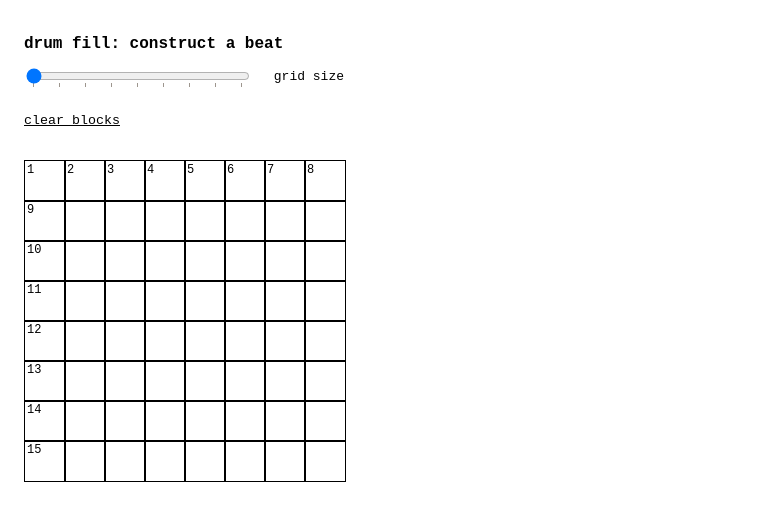
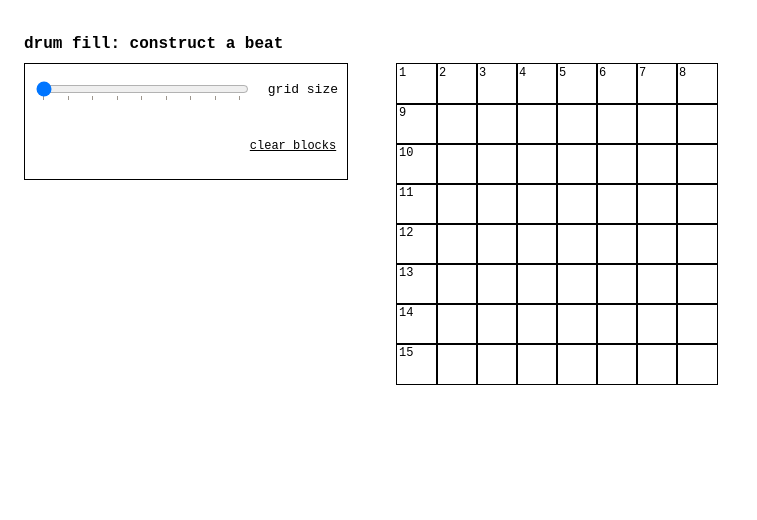
Before and after one commit to thisisparker/fill-harmonics, a website built with Vite: page index.html in a window 1280 px wide. Shown: the whole page, without its empty margins (0-757 px from the left). Built offline with nearby package versions, Linux system fonts and the light colour scheme.

Commit message:
some styling changes

```diff
--- a/src/main.js
+++ b/src/main.js
@@ -153,14 +153,6 @@ function createGrid() {
 function createSliderComponents() {
     const sizeSliderContainer = document.createElement("div");
     sizeSliderContainer.classList.add("size-slider-container");
-    const computedCellSize = parseInt(
-        window
-            .getComputedStyle(document.documentElement)
-            .getPropertyValue("--cell-size"),
-        10
-    );
-    sizeSliderContainer.style.width = `${computedCellSize * gridSize}px`;
-    console.log("sizeSliderContainer", sizeSliderContainer.style.width);
 
     const sizeSlider = document.createElement("input");
     sizeSlider.id = "size-slider";
@@ -200,13 +192,17 @@ function main() {
     header.textContent = "drum fill: construct a beat";
     app.appendChild(header);
 
-    const interactivePanel = document.createElement("div");
-    interactivePanel.classList.add("interactive-panel");
-    app.appendChild(interactivePanel);
+    const machineContainer = document.createElement("div");
+    machineContainer.classList.add("machine-container");
+    app.appendChild(machineContainer);
+
+    const controlPanel = document.createElement("div");
+    controlPanel.classList.add("control-panel");
+    machineContainer.appendChild(controlPanel);
 
     const sizeSliderContainer = createSliderComponents();
 
-    interactivePanel.appendChild(sizeSliderContainer);
+    controlPanel.appendChild(sizeSliderContainer);
 
     const clearButton = document.createElement("button");
     clearButton.textContent = "clear blocks";
@@ -219,10 +215,10 @@ function main() {
         });
     });
 
-    interactivePanel.appendChild(clearButton);
+    controlPanel.appendChild(clearButton);
 
     const grid = createGrid();
-    interactivePanel.appendChild(grid);
+    machineContainer.appendChild(grid);
     updateGrid();
 }
 
--- a/src/style.css
+++ b/src/style.css
@@ -2,7 +2,6 @@
     --grid-size: 8;
     --cell-size: 40px;
 }
-
 
 body {
     font-family: monospace;
@@ -13,29 +12,54 @@ h1 {
     font-size: 1rem;
 }
 
-.size-slider-container {
-  padding-bottom: 1rem;
-
-  input {
-    width: 70%;
+.machine-container {
+    display: flex;
+    flex-direction: row;
+    gap: 3rem;
 }
 
+.size-slider-container {
+    grid-area: size-slider;
+    background-color: #fff;
+    padding: 0.5rem;
     display: flex;
     align-items: center;
     justify-content: space-between;
+    box-sizing: border-box;
+
+    & input {
+        width: 70%;
+    }
+}
+
+.control-panel {
+    display: grid;
+    width: 320px;
+    grid-template-areas:
+        "size-slider size-slider size-slider"
+        ". . clear-button";
+    grid-template-columns: 1fr 1fr 1fr;
+    grid-template-rows: 3rem 4rem;
+    height: min-content;
+    gap: 1px;
+    border: 1px solid #000;
+    padding: 1px;
 }
 
 .clear-button {
-  padding: 0.5rem 0;
+    grid-area: clear-button;
     background-color: #fff;
     border: none;
     cursor: pointer;
     text-decoration: underline;
+    font-family: monospace;
+    font-size: 0.75rem;
+    padding: 0.5rem;
+    box-sizing: border-box;
+
     &:hover {
         text-decoration: none;
     }
-  font-family: monospace;
-  padding-bottom: 2rem;
 }
 
 .grid {
```
Lines whose indentation alone changed are shown as unchanged.
